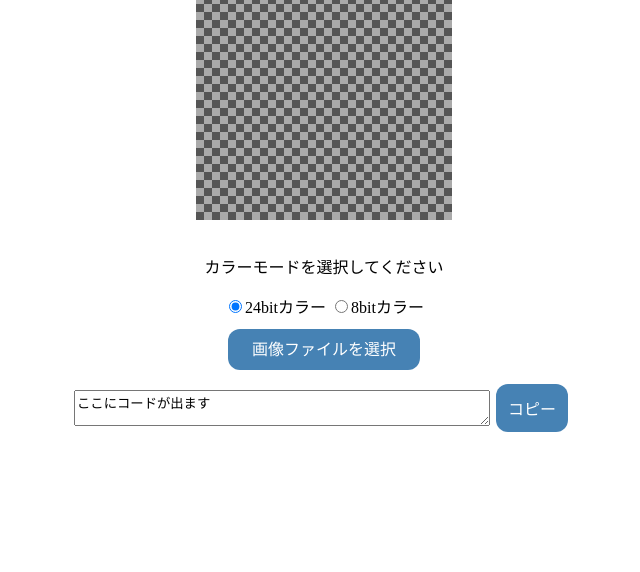
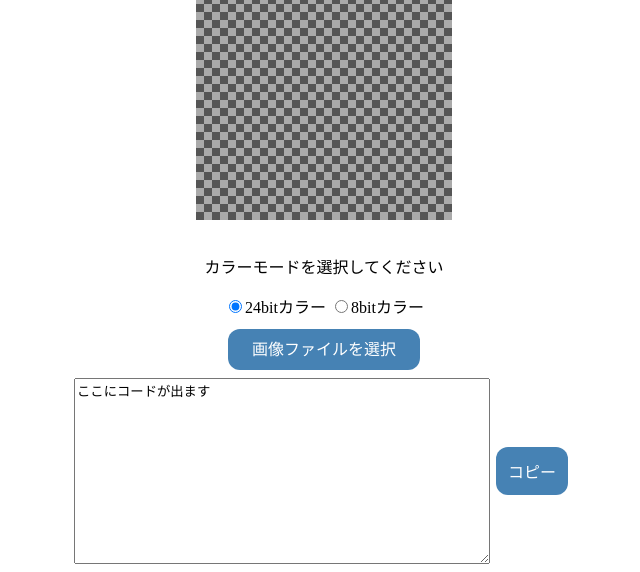
Before and after one commit to nishi-yuki/ansiconverter, a plain HTML site: page index.html in a window 1280 px wide. Shown: the part 298-870 px from the top of the page, without its empty margins (316-956 px from the left). Before the commit the page ends 800 px from the top, so only its background shows below. Drawn offline with Linux system fonts and the light colour scheme.

Commit message:
change textarea default size.

```diff
--- a/index.html
+++ b/index.html
@@ -43,7 +43,7 @@
         <canvas class="convdata" id="canvas"></canvas>
         <br />
         <div class="code_div">
-            <textarea id="code" readonly>ここにコードが出ます</textarea>
+            <textarea id="code" rows="12" readonly>ここにコードが出ます</textarea>
             <div id="copy_button" class="copy_button">コピー</div>
         </div>
         <script type="text/javascript" src="main.js"></script>
```
